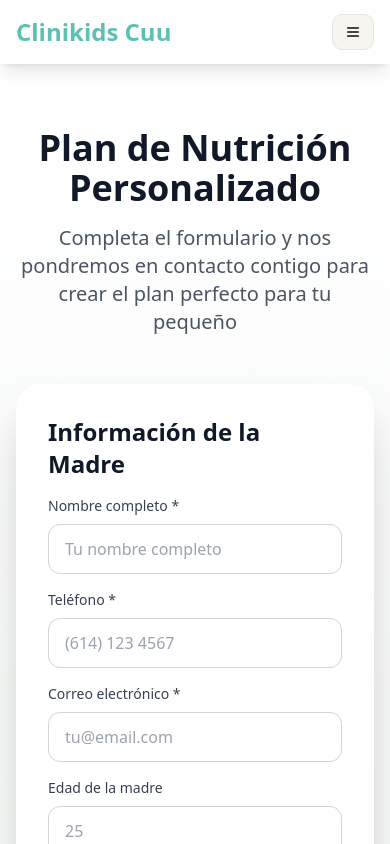
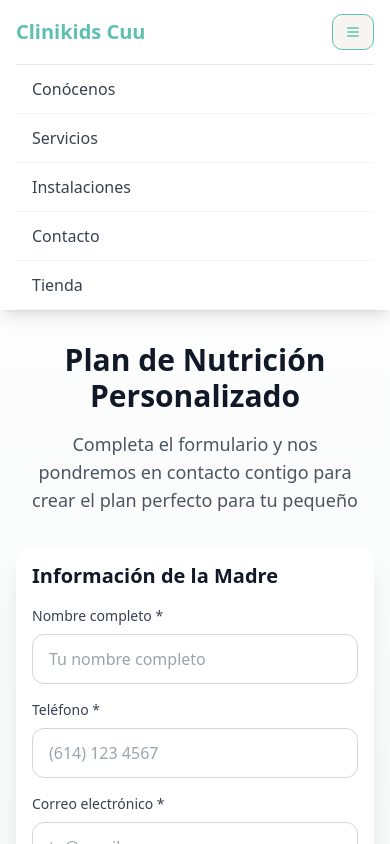
Before and after one commit to LibOrtega/chinocoso, a Next.js app: page /tienda/plan-nutricion in a window 390 px wide. Both pictures are taken after a click on the button 353 px from the left and 32 px from the top of the page. Shown: the top 844 px of the page. Built offline with nearby package versions, Linux system fonts and the light colour scheme.

Commit message:
Make website fully responsive - fix mobile menu and improve mobile UX

```diff
--- a/app/components/header.tsx
+++ b/app/components/header.tsx
@@ -2,16 +2,29 @@
 
 import Link from "next/link"
 import { Button } from "@/components/ui/button"
+import { useState } from "react"
 
 export default function Header() {
+  const [isMenuOpen, setIsMenuOpen] = useState(false)
+
+  const toggleMenu = () => {
+    setIsMenuOpen(!isMenuOpen)
+  }
+
+  const closeMenu = () => {
+    setIsMenuOpen(false)
+  }
+
   return (
     <header className="bg-white shadow-lg sticky top-0 z-50">
       <div className="container mx-auto px-4">
         <div className="flex items-center justify-between h-16">
-          <Link href="/" className="text-2xl font-bold text-[#5dc0b3]">
+          {/* Logo */}
+          <Link href="/" className="text-xl md:text-2xl font-bold text-[#5dc0b3]">
             Clinikids Cuu
           </Link>
 
+          {/* Navegación Desktop */}
           <nav className="hidden md:flex items-center space-x-8">
             <Link href="/#about" className="text-gray-700 hover:text-[#5dc0b3] transition-colors">
               Conócenos
@@ -30,14 +43,63 @@ export default function Header() {
             </Link>
           </nav>
 
+          {/* Botón Menú Móvil */}
           <div className="md:hidden">
-            <Button variant="outline" size="sm">
+            <Button
+              variant="outline"
+              size="sm"
+              onClick={toggleMenu}
+              className="border-[#5dc0b3] text-[#5dc0b3] hover:bg-[#5dc0b3] hover:text-white"
+            >
               <svg className="h-5 w-5" fill="none" stroke="currentColor" viewBox="0 0 24 24">
                 <path strokeLinecap="round" strokeLinejoin="round" strokeWidth="2" d="M4 6h16M4 12h16M4 18h16" />
               </svg>
             </Button>
           </div>
         </div>
+
+        {/* Menú Móvil Desplegable */}
+        {isMenuOpen && (
+          <div className="md:hidden border-t border-gray-200 bg-white">
+            <nav className="flex flex-col space-y-0">
+              <Link
+                href="/#about"
+                className="px-4 py-3 text-gray-700 hover:text-[#5dc0b3] hover:bg-gray-50 transition-colors border-b border-gray-100"
+                onClick={closeMenu}
+              >
+                Conócenos
+              </Link>
+              <Link
+                href="/#services"
+                className="px-4 py-3 text-gray-700 hover:text-[#5dc0b3] hover:bg-gray-50 transition-colors border-b border-gray-100"
+                onClick={closeMenu}
+              >
+                Servicios
+              </Link>
+              <Link
+                href="/#facilities"
+                className="px-4 py-3 text-gray-700 hover:text-[#5dc0b3] hover:bg-gray-50 transition-colors border-b border-gray-100"
+                onClick={closeMenu}
+              >
+                Instalaciones
+              </Link>
+              <Link
+                href="/#contact"
+                className="px-4 py-3 text-gray-700 hover:text-[#5dc0b3] hover:bg-gray-50 transition-colors border-b border-gray-100"
+                onClick={closeMenu}
+              >
+                Contacto
+              </Link>
+              <Link
+                href="/tienda"
+                className="px-4 py-3 text-gray-700 hover:text-[#5dc0b3] hover:bg-gray-50 transition-colors border-b border-gray-100"
+                onClick={closeMenu}
+              >
+                Tienda
+              </Link>
+            </nav>
+          </div>
+        )}
       </div>
     </header>
   )
--- a/app/tienda/plan-nutricion/page.tsx
+++ b/app/tienda/plan-nutricion/page.tsx
@@ -88,13 +88,13 @@ export default function PlanNutricion() {
     <div className="min-h-screen bg-gradient-to-b from-white to-[#5dc0b3]/10">
       <Header />
 
-      <main className="container mx-auto px-4 py-16">
+      <main className="container mx-auto px-4 py-8 md:py-16">
         <div className="max-w-3xl mx-auto">
-          <div className="text-center mb-12">
-            <h1 className="text-4xl md:text-5xl font-bold text-gray-900 mb-4">
+          <div className="text-center mb-8 md:mb-12">
+            <h1 className="text-3xl md:text-4xl lg:text-5xl font-bold text-gray-900 mb-4">
               Plan de Nutrición Personalizado
             </h1>
-            <p className="text-xl text-gray-600">
+            <p className="text-lg md:text-xl text-gray-600 px-2">
               Completa el formulario y nos pondremos en contacto contigo para crear
               el plan perfecto para tu pequeño
             </p>
@@ -126,11 +126,11 @@ export default function PlanNutricion() {
             </div>
           )}
 
-          <div className="bg-white rounded-3xl shadow-2xl p-8">
-            <form onSubmit={handleSubmit} className="space-y-6">
+          <div className="bg-white rounded-2xl md:rounded-3xl shadow-xl md:shadow-2xl p-4 md:p-8">
+            <form onSubmit={handleSubmit} className="space-y-4 md:space-y-6">
               {/* Información de la madre */}
-              <div className="border-b pb-6">
-                <h3 className="text-2xl font-bold text-gray-900 mb-4">Información de la Madre</h3>
+              <div className="border-b pb-4 md:pb-6">
+                <h3 className="text-xl md:text-2xl font-bold text-gray-900 mb-4">Información de la Madre</h3>
                 <div className="grid grid-cols-1 md:grid-cols-2 gap-4">
                   <div>
                     <label className="block text-sm font-medium text-gray-700 mb-2">
@@ -191,8 +191,8 @@ export default function PlanNutricion() {
               </div>
 
               {/* Información del niño */}
-              <div className="border-b pb-6">
-                <h3 className="text-2xl font-bold text-gray-900 mb-4">Información del Niño</h3>
+              <div className="border-b pb-4 md:pb-6">
+                <h3 className="text-xl md:text-2xl font-bold text-gray-900 mb-4">Información del Niño</h3>
                 <div className="grid grid-cols-1 md:grid-cols-2 gap-4">
                   <div>
                     <label className="block text-sm font-medium text-gray-700 mb-2">
@@ -253,8 +253,8 @@ export default function PlanNutricion() {
               </div>
 
               {/* Información nutricional */}
-              <div className="border-b pb-6">
-                <h3 className="text-2xl font-bold text-gray-900 mb-4">Información Nutricional</h3>
+              <div className="border-b pb-4 md:pb-6">
+                <h3 className="text-xl md:text-2xl font-bold text-gray-900 mb-4">Información Nutricional</h3>
                 <div className="space-y-4">
                   <div>
                     <label className="block text-sm font-medium text-gray-700 mb-2">
@@ -319,7 +319,7 @@ export default function PlanNutricion() {
 
               {/* Información adicional */}
               <div className="pb-6">
-                <h3 className="text-2xl font-bold text-gray-900 mb-4">Información Adicional</h3>
+                <h3 className="text-xl md:text-2xl font-bold text-gray-900 mb-4">Información Adicional</h3>
                 <div className="space-y-4">
                   <div>
                     <label className="block text-sm font-medium text-gray-700 mb-2">
@@ -359,14 +359,14 @@ export default function PlanNutricion() {
                 </Button>
 
                 {/* Botón de WhatsApp */}
-                <div className="mt-8 text-center">
+                <div className="mt-6 md:mt-8 text-center">
                   <a
                     href="https://wa.me/6145502199?text=¡Hola! Me interesa unirme al grupo de WhatsApp de Clinikids Cuu para recibir más consejos de nutrición y salud para mi pequeño. 🥗👶"
                     target="_blank"
                     rel="noopener noreferrer"
-                    className="inline-flex items-center gap-2 bg-green-500 hover:bg-green-600 text-white py-2 px-4 text-sm rounded-lg transition-colors duration-200 shadow-md hover:shadow-lg"
+                    className="inline-flex items-center gap-2 bg-green-500 hover:bg-green-600 text-white py-2 px-3 md:px-4 text-xs md:text-sm rounded-lg transition-colors duration-200 shadow-md hover:shadow-lg"
                   >
-                    <svg className="w-4 h-4" fill="currentColor" viewBox="0 0 24 24">
+                    <svg className="w-3 h-3 md:w-4 md:h-4" fill="currentColor" viewBox="0 0 24 24">
                       <path d="M17.472 14.382c-.297-.149-1.758-.867-2.03-.967-.273-.099-.471-.148-.67.15-.197.297-.767.966-.94 1.164-.173.199-.347.223-.644.075-.297-.15-1.255-.463-2.39-1.475-.883-.788-1.48-1.761-1.653-2.059-.173-.297-.018-.458.13-.606.134-.133.298-.347.446-.52.149-.174.198-.298.298-.497.099-.198.05-.371-.025-.52-.075-.149-.669-1.612-.916-2.207-.242-.579-.487-.5-.669-.51-.173-.008-.371-.01-.57-.01-.198 0-.52.074-.792.372-.272.297-1.04 1.016-1.04 2.479 0 1.462 1.065 2.875 1.213 3.074.149.198 2.096 3.2 5.077 4.487.709.306 1.262.489 1.694.625.712.227 1.36.195 1.871.118.571-.085 1.758-.719 2.006-1.413.248-.694.248-1.289.173-1.413-.074-.124-.272-.198-.57-.347m-5.421 7.403h-.004a9.87 9.87 0 01-5.031-1.378l-.361-.214-3.741.982.998-3.648-.235-.374a9.86 9.86 0 01-1.51-5.26c.001-5.45 4.436-9.884 9.888-9.884 2.64 0 5.122 1.03 6.988 2.898a9.825 9.825 0 012.893 6.994c-.003 5.45-4.437 9.884-9.885 9.884m8.413-18.297A11.815 11.815 0 0012.05 0C5.495 0 .16 5.335.157 11.892c0 2.096.547 4.142 1.588 5.945L.057 24l6.305-1.654a11.882 11.882 0 005.683 1.448h.005c6.554 0 11.89-5.335 11.893-11.893A11.821 11.821 0 0020.885 3.488"/>
                     </svg>
                     Únete a nuestro Grupo de WhatsApp
```
